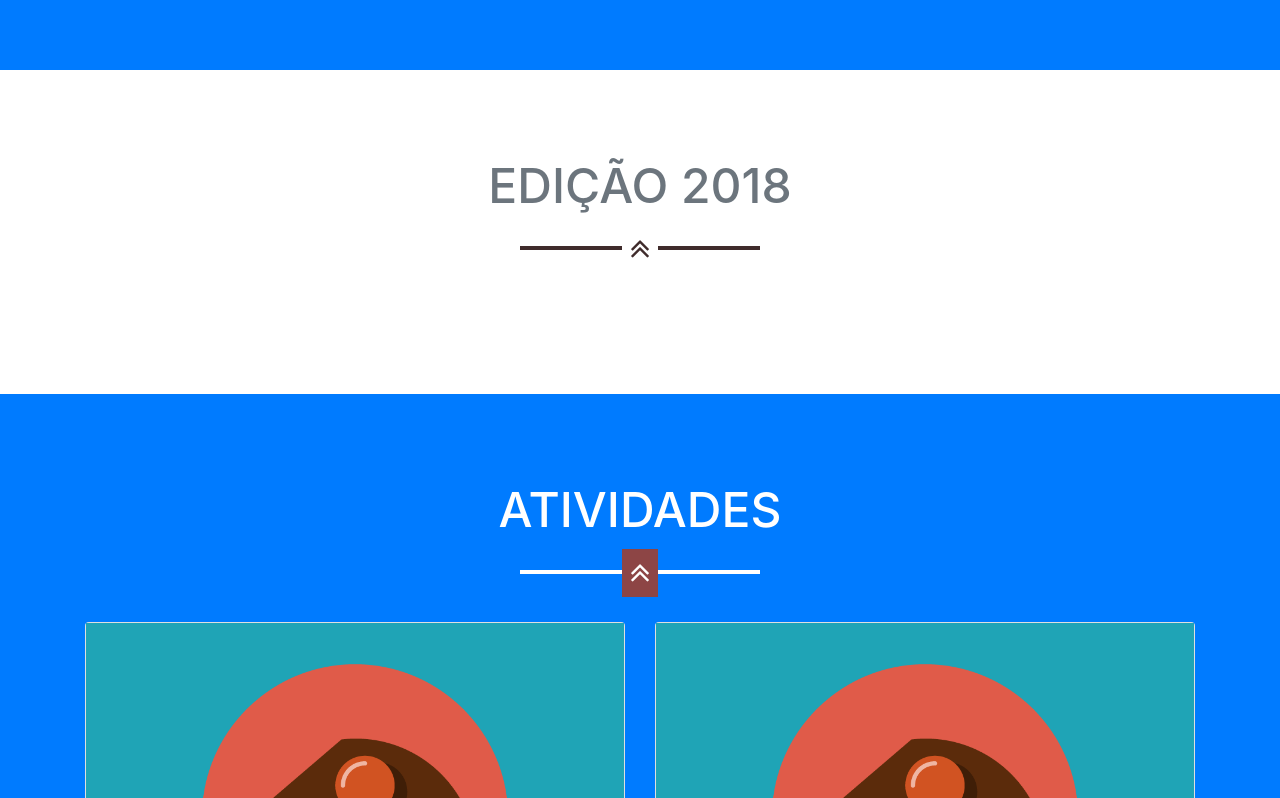
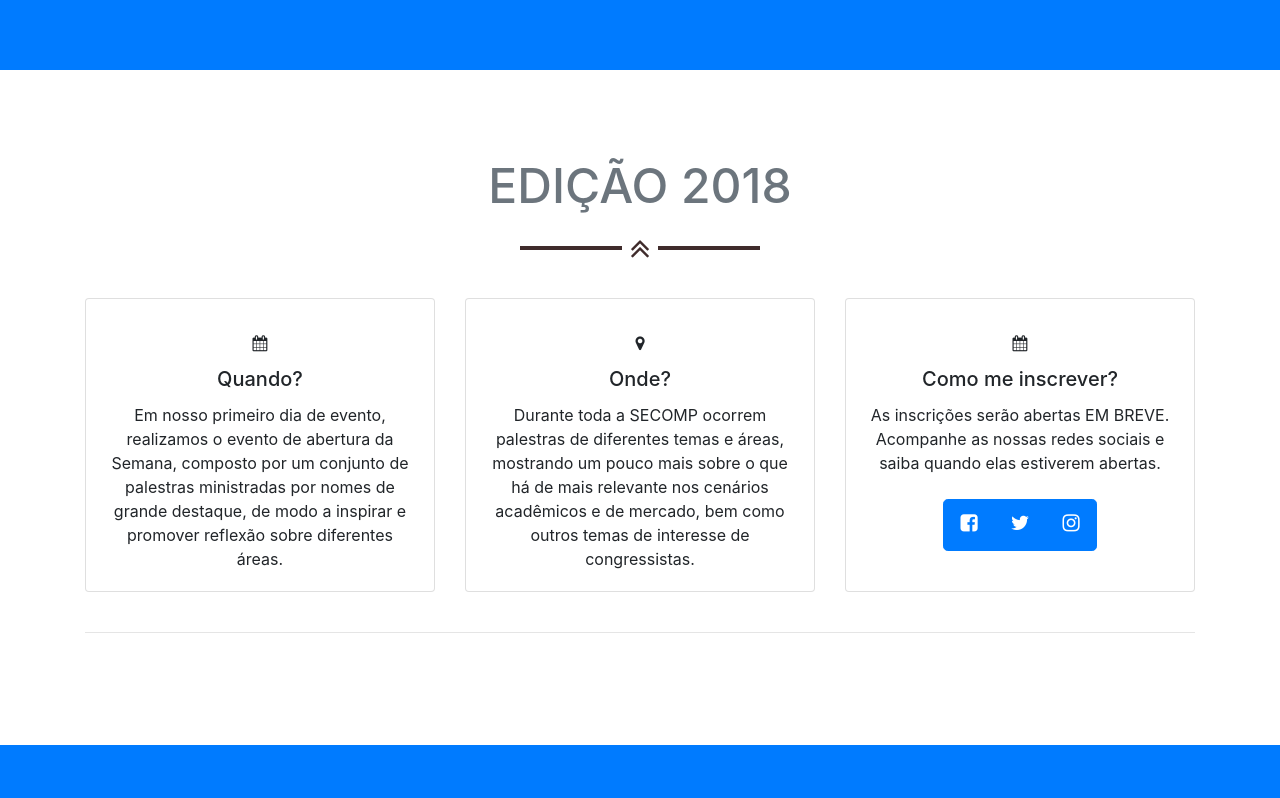
Before and after one commit to unicamp-secomp/site-secomp-2018, a website with bundled scripts: page index.html in a window 1280 px wide. Shown: the part 912-1710 px from the top of the page. Built offline with nearby package versions, Linux system fonts and the light colour scheme.

Commit message:
Started section "Edição"

```diff
--- a/index.html
+++ b/index.html
@@ -39,10 +39,10 @@
         <div class="collapse navbar-collapse" id="navbarResponsive">
           <ul class="navbar-nav ml-auto">
             <li class="nav-item mx-0 mx-lg-1">
-              <a class="nav-link py-3 px-0 px-lg-3 rounded js-scroll-trigger" href="#portfolio">Edição 2018</a>
+              <a class="nav-link py-3 px-0 px-lg-3 rounded js-scroll-trigger" href="#edicao">Edição 2018</a>
             </li>
             <li class="nav-item mx-0 mx-lg-1">
-              <a class="nav-link py-3 px-0 px-lg-3 rounded js-scroll-trigger" href="#about">Atividades</a>
+              <a class="nav-link py-3 px-0 px-lg-3 rounded js-scroll-trigger" href="#atividades">Atividades</a>
             </li>
             <li class="nav-item mx-0 mx-lg-1">
               <a class="nav-link py-3 px-0 px-lg-3 rounded js-scroll-trigger" href="#contato">Contato</a>
@@ -62,16 +62,71 @@
       </div>
     </header>
 
-    <!-- Portfolio Grid Section -->
-    <section class="portfolio" id="portfolio">
+    <!-- Edicao 2018 Grid Section -->
+    <section class="edicao" id="edicao">
       <div class="container">
         <h2 class="text-center text-uppercase text-secondary mb-0">Edição 2018</h2>
         <hr class="dark mb-5">
+        <div class="row">
+          <div class="col-md-4 mb-4">
+            <div class="card text-gray-900 h-100">
+              <div class="card-body text-center">
+                <div>
+                  <i class="fa fa-calendar icon-large" aria-hidden="true"></i>
+                </div>
+                <h5 class="card-title text-center">Quando?</h5>
+                <p class="card-text">
+                  Em nosso primeiro dia de evento, realizamos o evento de abertura da Semana, composto por um conjunto de palestras ministradas por nomes de grande destaque, de modo a inspirar e promover reflexão sobre diferentes áreas.
+                </p>
+              </div>
+            </div>
+          </div>
+          <div class="col-md-4 mb-4">
+            <div class="card text-gray-900 h-100">
+              <div class="card-body text-center">
+                <div>
+                  <i class="fa fa-map-marker icon-large" aria-hidden="true"></i>
+                </div>
+                <h5 class="card-title text-center">Onde?</h5>
+                <p class="card-text">
 
+                  Durante toda a SECOMP ocorrem palestras de diferentes temas e áreas, mostrando um pouco mais sobre o que há de mais relevante nos cenários acadêmicos e de mercado, bem como outros temas de interesse de congressistas.
+                </p>
+              </div>
+            </div>
+          </div>
+          <div class="col-md-4 mb-4">
+            <div class="card text-gray-900 h-100">
+              <div class="card-body text-center">
+                <div>
+                  <i class="fa fa-calendar icon-large" aria-hidden="true"></i>
+                </div>
+                <h5 class="card-title text-center">Como me inscrever?</h5>
+                <p class="card-text">
+                  As inscrições serão abertas EM BREVE. Acompanhe as nossas redes sociais e saiba quando elas estiverem abertas.
+                </p>
+                <div class="btn-group btn-group-lg mt-2" role="group" aria-label="Social Media">
+                  <a class="btn btn-primary btn-social text-center px-2" href="https://www.facebook.com/secompunicamp/">
+                    <i class="fa fa-fw fa-facebook-square"></i>
+                  </a>
+                  <a class="btn btn-primary btn-social text-center px-2" href="https://twitter.com/secompunicamp">
+                    <i class="fa fa-fw fa-twitter"></i>
+                  </a>
+                  <a class="btn btn-primary btn-social text-center px-2" href="https://www.instagram.com/secompunicamp/?hl=pt-br">
+                    <i class="fa fa-fw fa-instagram"></i>
+                  </a>
+                </div>
+              </div>
+            </div>
+          </div>
+        </div>
+        <hr class="mh-3">
+
+      </div>
     </section>
 
-    <!-- About Section -->
-    <section class="bg-primary text-white mb-0" id="about">
+    <!-- Atividades Section -->
+    <section class="bg-primary text-white mb-0" id="atividades">
       <div class="container">
         <h2 class="text-center text-uppercase text-white">Atividades</h2>
         <hr class="light mb-5">
@@ -214,7 +269,7 @@
             <ul class="list-inline mb-0">
               <li class="list-inline-item">
                 <a class="btn btn-outline-light btn-social text-center rounded-circle pt-2" href="https://www.facebook.com/secompunicamp/">
-                  <i class="fa fa-fw fa-facebook"></i>
+                  <i class="fa fa-fw fa-facebook-square"></i>
                 </a>
               </li>
               <li class="list-inline-item">
--- a/scss/_bootstrap-overrides.scss
+++ b/scss/_bootstrap-overrides.scss
@@ -109,7 +109,6 @@ a {
   color: $gray-900 !important;
 }
 
-
 .btn-primary {
   background-color: $primary;
   border-color: $primary;
--- a/scss/_global.scss
+++ b/scss/_global.scss
@@ -93,3 +93,8 @@ section {
     line-height: 3.1rem;
   }
 }
+
+.icon-large {
+  padding: 1rem;
+  font-size: 3rem;
+}
```
Also changed, not shown: css/secomp.css, css/secomp.min.css.
